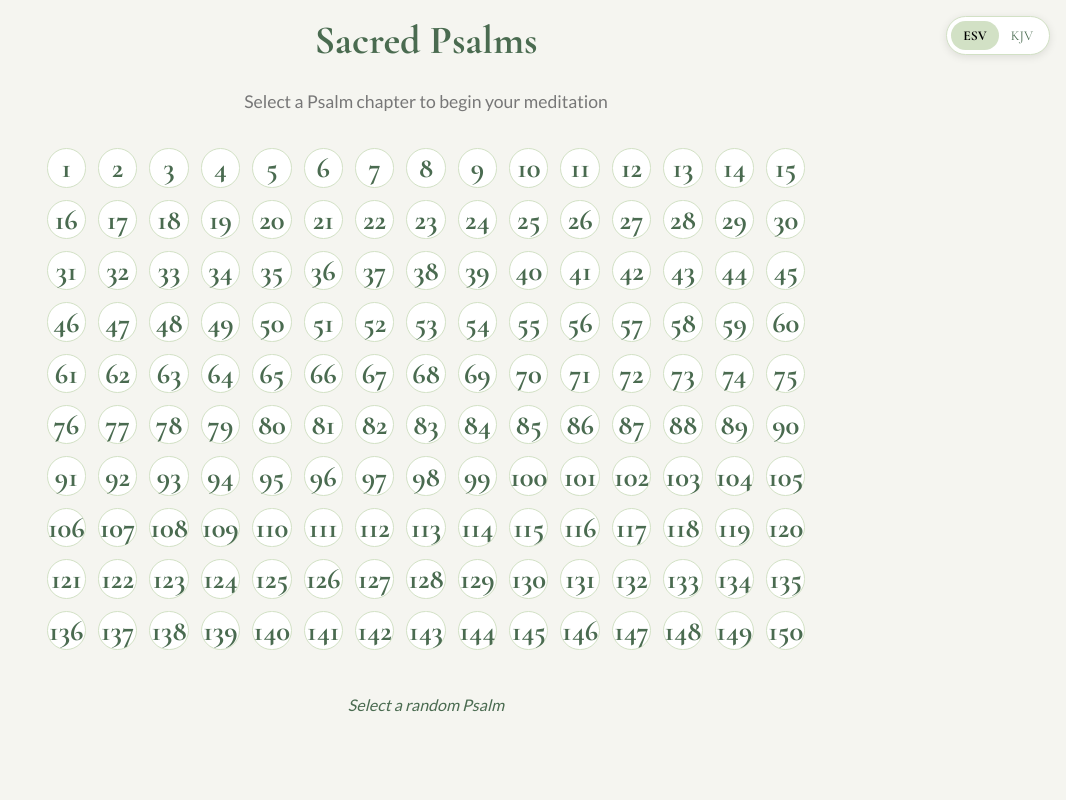
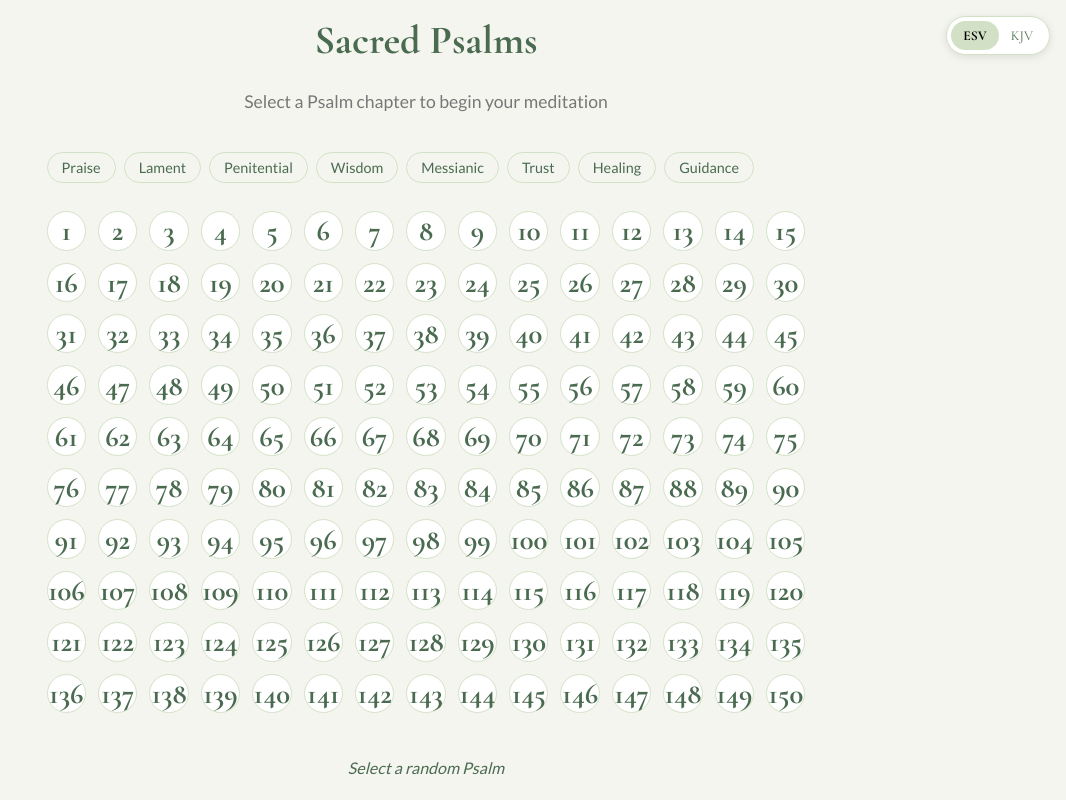
Before and after one commit to Blubaugh09/SacredPsalms, a Next.js app: page / in a window 1280 px wide. Shown: the whole page, without its empty margins (214-1280 px from the left). Built offline with nearby package versions, Linux system fonts and the light colour scheme.

Commit message:
Initial commit with complete project

```diff
--- a/src/components/ChapterSelection.tsx
+++ b/src/components/ChapterSelection.tsx
@@ -1,6 +1,6 @@
 'use client';
 
-import React from 'react';
+import React, { useState } from 'react';
 import { useMeditation } from '../context/MeditationContext';
 import styled from 'styled-components';
 import TranslationSelector from './TranslationSelector';
@@ -177,9 +177,141 @@ const ResetButton = styled.button`
   }
 `;
 
+// New styled components for categories
+const CategoryContainer = styled.div`
+  width: 100%;
+  max-width: 850px;
+  margin-bottom: 1.5rem;
+  overflow-x: auto;
+  -webkit-overflow-scrolling: touch;
+
+  /* Hide scrollbar but allow scrolling */
+  scrollbar-width: none;
+  &::-webkit-scrollbar {
+    display: none;
+  }
+`;
+
+const CategoryList = styled.div`
+  display: flex;
+  gap: 8px;
+  padding: 4px 0;
+  min-width: min-content;
+`;
+
+const CategoryButton = styled.button<{ $active: boolean }>`
+  background-color: ${props => props.$active ? 'var(--accent)' : 'transparent'};
+  color: ${props => props.$active ? '#000000' : 'var(--primary)'};
+  border: 1px solid var(--accent);
+  border-radius: 20px;
+  padding: 6px 12px;
+  font-size: 0.8rem;
+  white-space: nowrap;
+  cursor: pointer;
+  transition: all 0.2s ease;
+
+  &:hover {
+    background-color: var(--accent);
+    color: #000000;
+  }
+
+  @media (min-width: 768px) {
+    font-size: 0.9rem;
+    padding: 6px 14px;
+  }
+`;
+
+const HighlightedGrid = styled.div`
+  position: relative;
+  width: 100%;
+`;
+
+const CategoryInfo = styled.div`
+  text-align: center;
+  margin: 1rem 0;
+  font-size: 0.85rem;
+  color: var(--medium-gray);
+  font-style: italic;
+`;
+
+const ClearButton = styled.button`
+  background: none;
+  border: none;
+  color: var(--primary);
+  font-size: 0.8rem;
+  padding: 4px 8px;
+  cursor: pointer;
+  margin-top: 0.5rem;
+  text-decoration: underline;
+
+  &:hover {
+    color: var(--accent);
+  }
+`;
+
+// Define Psalm categories
+interface PsalmCategory {
+  id: string;
+  name: string;
+  description: string;
+  psalms: number[];
+}
+
+const psalmCategories: PsalmCategory[] = [
+  {
+    id: 'praise',
+    name: 'Praise',
+    description: "Celebrating God's character and works",
+    psalms: [8, 19, 33, 100, 103, 145, 146, 147, 148, 149, 150]
+  },
+  {
+    id: 'lament',
+    name: 'Lament',
+    description: 'Expressing sorrow or crying out to God',
+    psalms: [3, 22, 42, 44, 88]
+  },
+  {
+    id: 'penitential',
+    name: 'Penitential',
+    description: 'Confessing sin and seeking forgiveness',
+    psalms: [6, 32, 38, 51, 102, 130, 143]
+  },
+  {
+    id: 'wisdom',
+    name: 'Wisdom',
+    description: 'Teaching about godly living',
+    psalms: [1, 37, 49, 73, 112, 119, 128]
+  },
+  {
+    id: 'messianic',
+    name: 'Messianic',
+    description: 'Focusing on the king or Messiah',
+    psalms: [2, 18, 20, 21, 45, 72, 89, 110, 132]
+  },
+  {
+    id: 'trust',
+    name: 'Trust',
+    description: "Expressing confidence in God's care",
+    psalms: [11, 16, 23, 27, 62, 63, 91, 121]
+  },
+  {
+    id: 'healing',
+    name: 'Healing',
+    description: "Seeking God's restoration and comfort",
+    psalms: [30, 41, 107, 116, 147]
+  },
+  {
+    id: 'guidance',
+    name: 'Guidance',
+    description: "Seeking God's direction in life",
+    psalms: [25, 43, 86, 119]
+  }
+];
+
 const ChapterSelection: React.FC = () => {
   const { loadPsalm, loadRandomPsalm, isLoading } = useMeditation();
   const [readChapters, setReadChapters] = React.useState<number[]>([]);
+  const [selectedCategory, setSelectedCategory] = useState<string | null>(null);
 
   const psalmNumbers = Array.from({ length: 150 }, (_, i) => i + 1);
 
@@ -210,6 +342,17 @@ const ChapterSelection: React.FC = () => {
   };
 
   const handleRandomClick = () => {
+    // If a category is selected, pick a random psalm from that category
+    if (selectedCategory) {
+      const category = psalmCategories.find(c => c.id === selectedCategory);
+      if (category && category.psalms.length > 0) {
+        const randomIndex = Math.floor(Math.random() * category.psalms.length);
+        const randomPsalm = category.psalms[randomIndex];
+        loadPsalm(randomPsalm);
+        return;
+      }
+    }
+    // Otherwise, use the default random psalm function
     loadRandomPsalm();
   };
 
@@ -224,6 +367,22 @@ const ChapterSelection: React.FC = () => {
     }
   };
 
+  const handleCategorySelect = (categoryId: string) => {
+    setSelectedCategory(prevCategory =>
+      prevCategory === categoryId ? null : categoryId
+    );
+  };
+
+  // Filter psalms based on selected category
+  const filteredPsalms = selectedCategory
+    ? psalmCategories.find(c => c.id === selectedCategory)?.psalms || []
+    : psalmNumbers;
+
+  // Get the selected category information
+  const selectedCategoryInfo = selectedCategory
+    ? psalmCategories.find(c => c.id === selectedCategory)
+    : null;
+
   return (
     <ChapterContainer>
       <TranslationSelector />
@@ -232,25 +391,64 @@ const ChapterSelection: React.FC = () => {
         Select a Psalm chapter to begin your meditation
       </Subtitle>
 
+      {/* Category selection */}
+      <CategoryContainer>
+        <CategoryList>
+          {psalmCategories.map(category => (
+            <CategoryButton
+              key={category.id}
+              $active={selectedCategory === category.id}
+              onClick={() => handleCategorySelect(category.id)}
+            >
+              {category.name}
+            </CategoryButton>
+          ))}
+        </CategoryList>
+      </CategoryContainer>
+
+      {selectedCategoryInfo && (
+        <CategoryInfo>
+          {selectedCategoryInfo.description}
+          <br />
+          <ClearButton onClick={() => setSelectedCategory(null)}>
+            Show all Psalms
+          </ClearButton>
+        </CategoryInfo>
+      )}
+
       {isLoading ? (
         <LoadingSpinner />
       ) : (
         <>
+          <HighlightedGrid>
             <ChapterGrid>
-            {psalmNumbers.map(num => (
+              {psalmNumbers.map(num => {
+                const isInCategory = selectedCategory
+                  ? filteredPsalms.includes(num)
+                  : true;
+
+                return (
                   <ChapterNumber
                     key={num}
                     onClick={() => handlePsalmClick(num)}
                     aria-label={`Psalm ${num}`}
+                    style={{
+                      opacity: isInCategory ? 1 : 0.3,
+                      pointerEvents: isInCategory ? 'auto' : 'none'
+                    }}
                   >
                     {num}
                     {readChapters.includes(num) && <ReadIndicator />}
                   </ChapterNumber>
-            ))}
+                );
+              })}
             </ChapterGrid>
+          </HighlightedGrid>
 
           <RandomButton onClick={handleRandomClick}>
-            Select a random Psalm
+            {selectedCategory
+              ? `Select a random ${selectedCategoryInfo?.name} Psalm`
+              : 'Select a random Psalm'}
           </RandomButton>
 
           {readChapters.length > 0 && (
--- a/src/components/ScriptureReading.tsx
+++ b/src/components/ScriptureReading.tsx
@@ -352,84 +352,6 @@ const ScriptureReading: React.FC = () => {
     setPhrases(sortedPhrases);
   }, [highlightedWords]);
 
-  // Add this function to check if words should be connected as a phrase
-  const connectHighlightedWords = () => {
-    if (highlightedWords.length <= 1) return;
-
-    // Sort highlighted words by index to find sequential words
-    const sortedWords = [...highlightedWords].sort((a, b) => a.index - b.index);
-
-    // Group IDs to merge (when consecutive words with different group IDs are found)
-    const groupsToMerge: Record<number, number> = {};
-
-    // Scan for consecutive words that should be merged
-    for (let i = 0; i < sortedWords.length - 1; i++) {
-      const currentWord = sortedWords[i];
-      const nextWord = sortedWords[i + 1];
-
-      // Check if words are consecutive in the text
-      if (nextWord.index - currentWord.index === 1) {
-        // If both words have groups but different ones, they should be merged
-        if (currentWord.groupId && nextWord.groupId && currentWord.groupId !== nextWord.groupId) {
-          // Map the higher group ID to the lower one (we'll merge into the lower ID)
-          const sourceGroup = Math.max(currentWord.groupId, nextWord.groupId);
-          const targetGroup = Math.min(currentWord.groupId, nextWord.groupId);
-          groupsToMerge[sourceGroup] = targetGroup;
-        }
-        // If one has a group and the other doesn't, add the ungrouped word to the group
-        else if (currentWord.groupId && !nextWord.groupId) {
-          // Update the next word to join current word's group
-          setSession(prev => ({
-            ...prev,
-            highlightedWords: prev.highlightedWords.map(hw =>
-              hw.index === nextWord.index ? { ...hw, groupId: currentWord.groupId } : hw
-            )
-          }));
-        }
-        else if (!currentWord.groupId && nextWord.groupId) {
-          // Update the current word to join next word's group
-          setSession(prev => ({
-            ...prev,
-            highlightedWords: prev.highlightedWords.map(hw =>
-              hw.index === currentWord.index ? { ...hw, groupId: nextWord.groupId } : hw
-            )
-          }));
-        }
-        else if (!currentWord.groupId && !nextWord.groupId) {
-          // Create a new group for these consecutive words
-          const newGroupId = selectionGroupCounter;
-          setSession(prev => ({
-            ...prev,
-            highlightedWords: prev.highlightedWords.map(hw =>
-              (hw.index === currentWord.index || hw.index === nextWord.index)
-                ? { ...hw, groupId: newGroupId }
-                : hw
-            )
-          }));
-          setSelectionGroupCounter(prev => prev + 1);
-        }
-      }
-    }
-
-    // Merge any groups that need to be merged
-    if (Object.keys(groupsToMerge).length > 0) {
-      setSession(prev => ({
-        ...prev,
-        highlightedWords: prev.highlightedWords.map(hw => {
-          if (hw.groupId && groupsToMerge[hw.groupId]) {
-            return { ...hw, groupId: groupsToMerge[hw.groupId] };
-          }
-          return hw;
-        })
-      }));
-    }
-  };
-
-  // Call this function after new words are highlighted
-  useEffect(() => {
-    connectHighlightedWords();
-  }, [highlightedWords.length]); // Re-run when the number of highlighted words changes
-
   // Handle selection start
   const handleSelectionStart = (index: number, e: React.TouchEvent | React.MouseEvent) => {
     // Reset scrolling detection
@@ -514,7 +436,7 @@ const ScriptureReading: React.FC = () => {
     setSelectedIndices(newSelectedIndices);
   };
 
-  // Modify handleSelectionEnd to include index values in the group ID assignment
+  // Handle selection end
   const handleSelectionEnd = () => {
     if (!isSelecting || isScrollingRef.current) {
       setIsSelecting(false);
@@ -531,18 +453,7 @@ const ScriptureReading: React.FC = () => {
         if (highlightedWords.some(hw => hw.index === index)) {
           removeHighlight(index);
         } else {
-          // First check if this word is adjacent to any existing highlighted word
-          const adjacentHighlighted = highlightedWords.find(hw =>
-            Math.abs(hw.index - index) === 1
-          );
-
-          if (adjacentHighlighted && adjacentHighlighted.groupId) {
-            // If adjacent to a grouped word, add to that group
-            highlightWord(wordObj.text, index, adjacentHighlighted.groupId);
-          } else {
-            // Otherwise highlight individually
-            highlightWord(wordObj.text, index);
-          }
+          highlightWord(wordObj.text, index);
         }
       }
     }
@@ -550,10 +461,7 @@ const ScriptureReading: React.FC = () => {
     else if (selectedIndices.size > 1) {
       const currentGroupId = selectionGroupCounter;
 
-      // Sort indices to process in order
-      const orderedIndices = Array.from(selectedIndices).sort((a, b) => a - b);
-
-      orderedIndices.forEach(index => {
+      selectedIndices.forEach(index => {
         const wordObj = words.find(w => w.index === index);
         if (wordObj && !highlightedWords.some(hw => hw.index === index)) {
           highlightWord(wordObj.text, index, currentGroupId);
```
Lines whose indentation alone changed are shown as unchanged.
